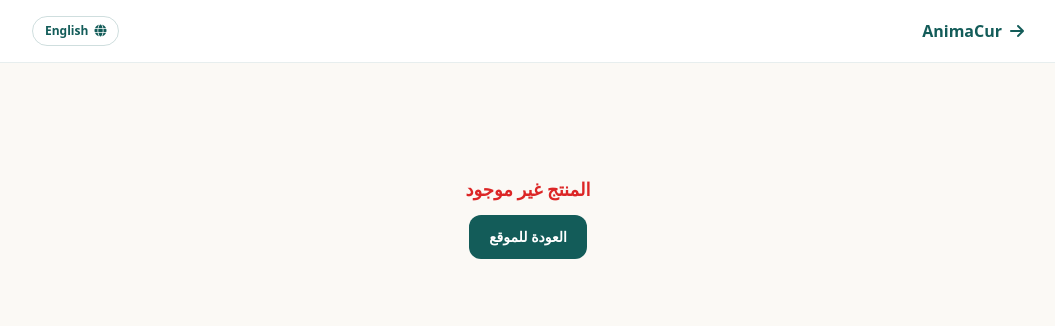
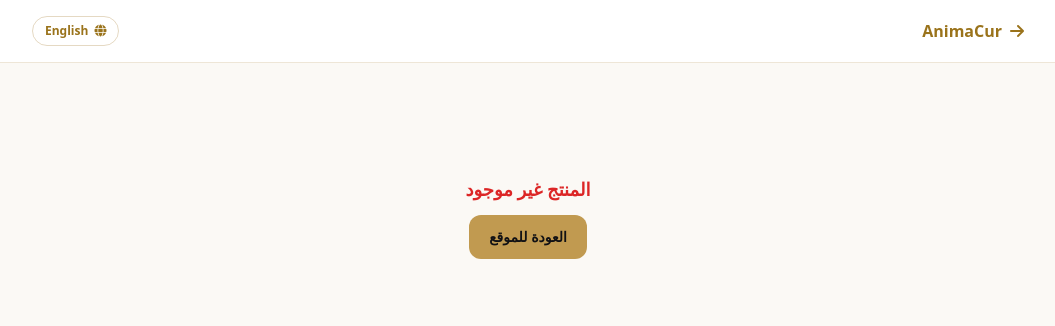
Before and after one commit to AnimaCur/AnimaCur, a plain HTML site: page shop/product.html in a window 1280 px wide. Shown: the whole page, without its empty margins (112-1167 px from the left). Drawn offline with nearby package versions, Linux system fonts and the light colour scheme.

Commit message:
Add files via upload

```diff
--- a/shop/product.html
+++ b/shop/product.html
@@ -14,15 +14,15 @@
 <body class="bg-[#fbf9f5] text-[#2d2420] min-h-screen">
 
   <!-- Header -->
-  <header class="bg-white border-b border-[#135c59]/10">
+  <header class="bg-white border-b border-[#A9813A]/20">
     <div class="max-w-5xl mx-auto px-4 py-4 flex items-center justify-between">
-      <a href="/" class="inline-flex items-center gap-2 text-[#135c59] font-extrabold">
+      <a href="../" class="inline-flex items-center gap-2 text-[#9A731B] font-extrabold">
         <i id="back-arrow-icon" class="fa-solid fa-arrow-right"></i>
         <span>AnimaCur</span>
       </a>
 
       <!-- Quick Language Switcher Button -->
-      <button onclick="switchLanguage()" class="flex items-center gap-1.5 px-3 py-1.5 rounded-full border border-[#135c59]/20 text-[#135c59] hover:bg-[#135c59]/10 text-xs font-bold transition">
+      <button onclick="switchLanguage()" class="flex items-center gap-1.5 px-3 py-1.5 rounded-full border border-[#A9813A]/30 text-[#9A731B] hover:bg-[#D4AF6A]/10 text-xs font-bold transition">
         <i class="fa-solid fa-globe"></i>
         <span id="lang-btn-text">English</span>
       </button>
@@ -124,7 +124,7 @@
         container.innerHTML = `
           <div class="text-center py-16">
             <div class="text-red-600 text-lg font-bold mb-3">${txt.not_found}</div>
-            <a href="/" class="inline-block bg-[#135c59] text-white px-5 py-3 rounded-xl text-sm font-bold">
+            <a href="../" class="inline-block bg-[#C19A50] text-[#111114] px-5 py-3 rounded-xl text-sm font-bold">
               ${txt.back_home}
             </a>
           </div>
@@ -134,7 +134,7 @@
 
       try {
         const response = await fetch(
-          `/shop/products/${encodeURIComponent(slug)}/product.json`,
+          `./products/${encodeURIComponent(slug)}/product.json`,
           { cache: "no-cache" }
         );
 
@@ -147,13 +147,13 @@
         const name = getLocalizedText(product.name, currentLang === 'ar' ? 'منتج' : 'Product');
         const category = getLocalizedText(product.category, "");
         const description = getLocalizedText(product.description, "");
-        const image = `/shop/products/${encodeURIComponent(slug)}/${encodeURIComponent(product.image || "image.jpg")}`;
+        const image = `./products/${encodeURIComponent(slug)}/${encodeURIComponent(product.image || "image.jpg")}`;
         const available = product.available !== false;
 
         document.title = `AnimaCur | ${name}`;
 
         container.innerHTML = `
-          <div class="bg-white rounded-3xl border border-[#135c59]/10 shadow-sm overflow-hidden">
+          <div class="bg-white rounded-3xl border border-[#A9813A]/20 shadow-sm overflow-hidden">
             <div class="grid md:grid-cols-2 gap-0">
 
               <!-- Image -->
@@ -164,9 +164,9 @@
               <!-- Details -->
               <div class="p-6 sm:p-10 flex flex-col justify-center">
 
-                ${category ? `<div class="text-xs font-bold text-[#135c59]/60 mb-3">${escapeHtml(category)}</div>` : ""}
+                ${category ? `<div class="text-xs font-bold text-[#9A731B]/60 mb-3">${escapeHtml(category)}</div>` : ""}
 
-                <h1 class="text-2xl sm:text-3xl font-extrabold text-[#135c59] leading-relaxed">
+                <h1 class="text-2xl sm:text-3xl font-extrabold text-[#9A731B] leading-relaxed">
                   ${escapeHtml(name)}
                 </h1>
 
@@ -174,7 +174,7 @@
 
                 <div class="mt-7">
                   ${available ? `
-                    <button onclick="orderProduct()" class="w-full sm:w-auto rounded-2xl bg-[#135c59] text-white px-7 py-4 text-sm font-bold hover:opacity-90 transition flex items-center justify-center gap-2">
+                    <button onclick="orderProduct()" class="w-full sm:w-auto rounded-2xl bg-[#C19A50] text-[#111114] px-7 py-4 text-sm font-bold hover:opacity-90 transition flex items-center justify-center gap-2">
                       <i class="fa-brands fa-whatsapp text-lg"></i>
                       <span>${txt.order_whatsapp}</span>
                     </button>
@@ -185,7 +185,7 @@
                   `}
                 </div>
 
-                <a href="/" class="mt-6 text-sm font-bold text-[#135c59] hover:underline inline-block">
+                <a href="../" class="mt-6 text-sm font-bold text-[#9A731B] hover:underline inline-block">
                   ${txt.back_shop}
                 </a>
 
@@ -203,7 +203,7 @@
           <div class="text-center py-16">
             <div class="text-red-600 text-lg font-bold mb-3">${txt.error_load}</div>
             <p class="text-sm text-[#2d2420]/60 mb-5">${txt.check_file}</p>
-            <a href="/" class="inline-block bg-[#135c59] text-white px-5 py-3 rounded-xl text-sm font-bold">
+            <a href="../" class="inline-block bg-[#C19A50] text-[#111114] px-5 py-3 rounded-xl text-sm font-bold">
               ${txt.back_home}
             </a>
           </div>
```
